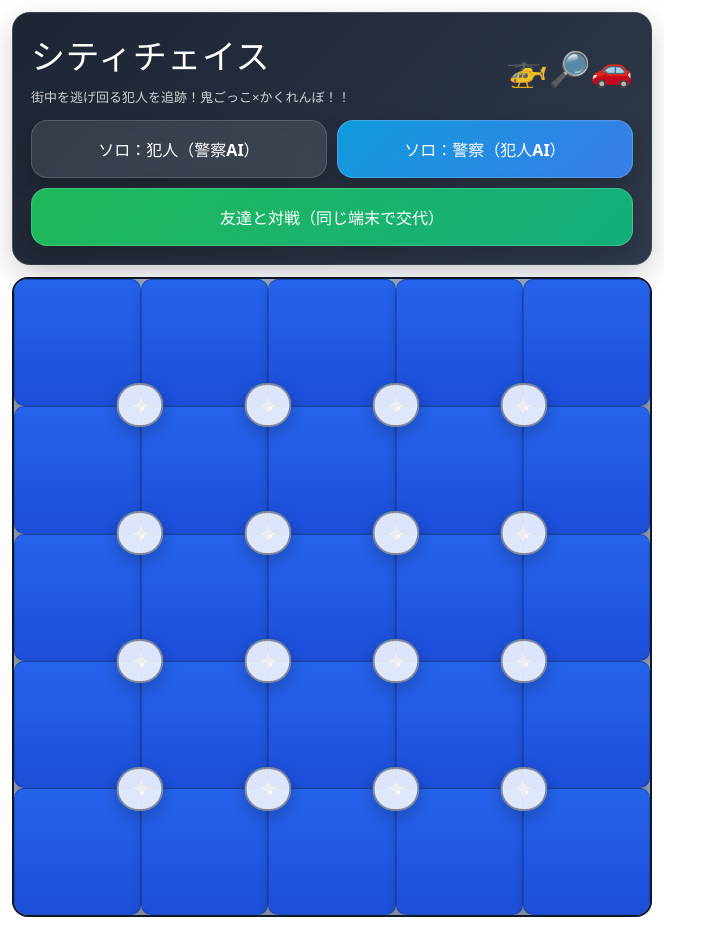
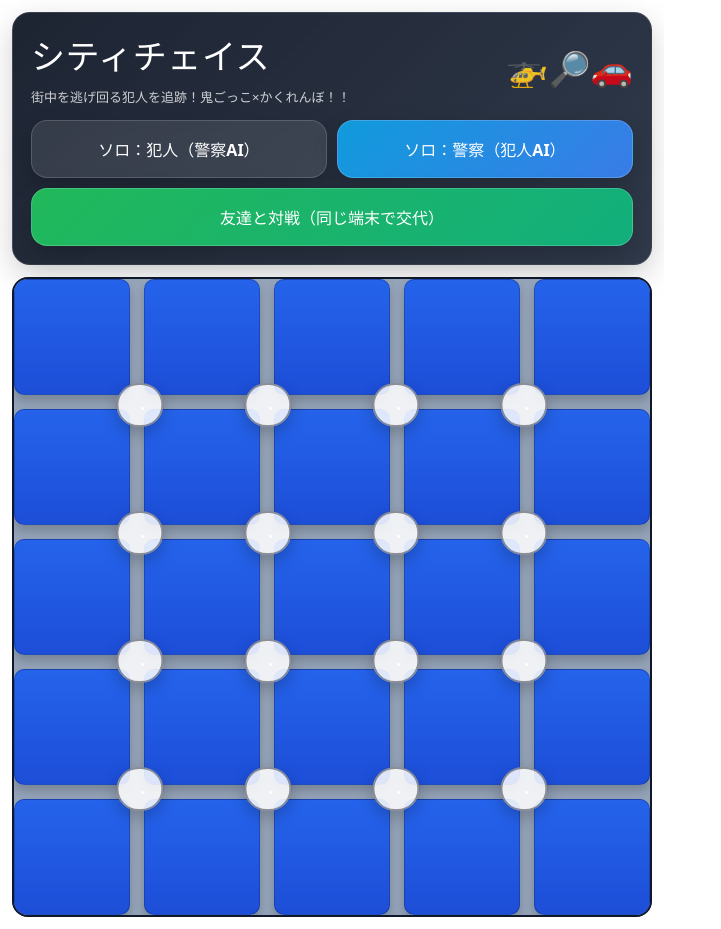
Before and after one commit to ykatoh1024-jpg/citychase-web, a React (Vite) app: page / in a window 1280 px wide. Shown: the whole page, without its empty margins (0-721 px from the left). Built offline with nearby package versions, Linux system fonts and the light colour scheme.

Commit message:
Widen streets using grid gap

```diff
--- a/src/App.tsx
+++ b/src/App.tsx
@@ -1335,7 +1335,7 @@ export default function App() {
                 display: "grid",
                 gridTemplateColumns: `repeat(${GRID}, 1fr)`,
                 gridTemplateRows: `repeat(${GRID}, 1fr)`,
-                gap: 0,
+                gap: 14,
                 border: "2px solid #0f172a",
                 borderRadius: 16,
                 overflow: "hidden",
```
